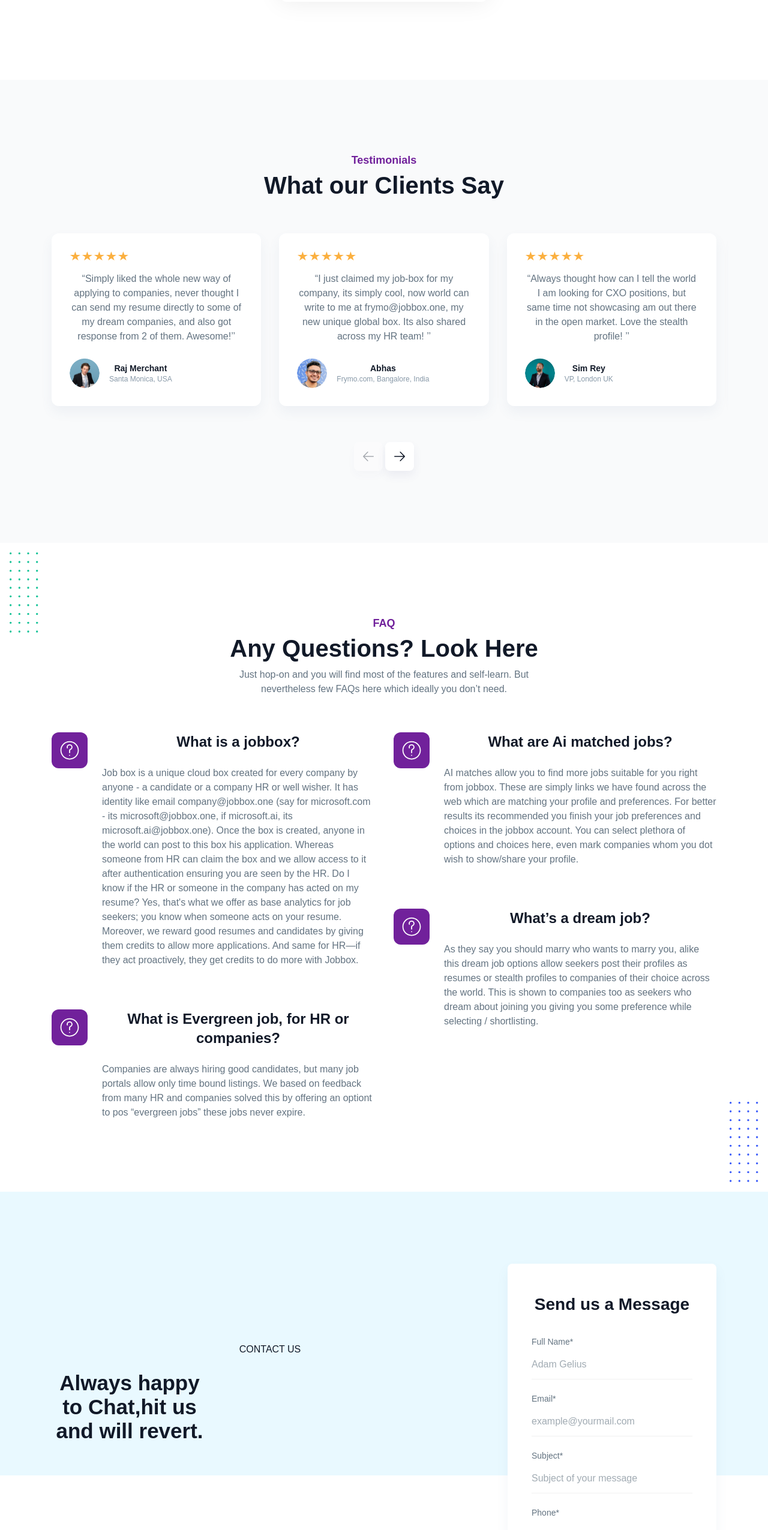
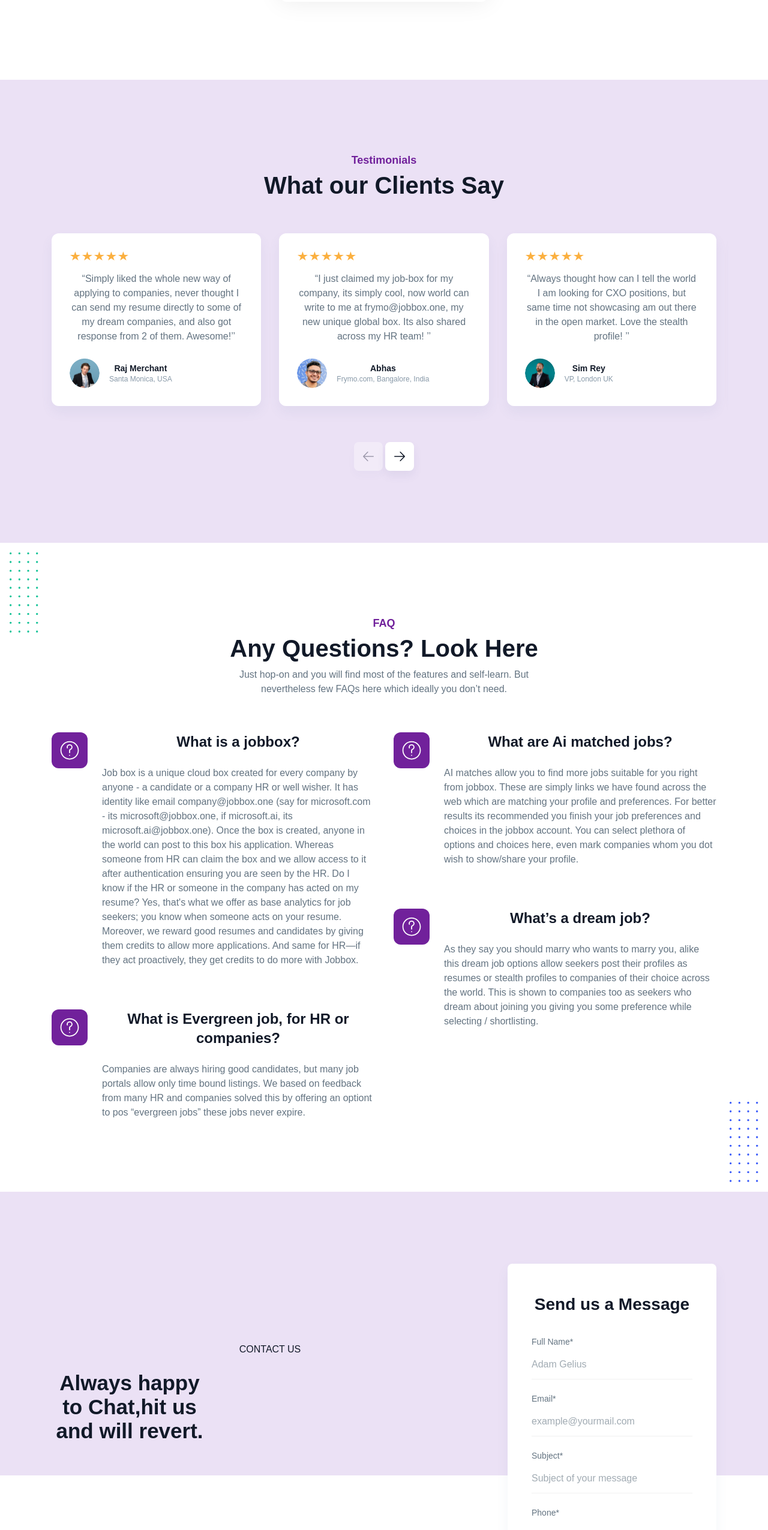
Before and after one commit to shubhadip-raj/UI-Template, a website: page index.html in a window 1280 px wide. Shown: the part 4760-7311 px from the top of the page at 60% size. Drawn offline with nearby package versions, Linux system fonts and the light colour scheme; no server answers.

Commit message:
commit changes by chnageimg background color of testimonials and contact

```diff
--- a/index.html
+++ b/index.html
@@ -1000,8 +1000,8 @@
   <!-- ====== Pricing Section End -->
 
   <!-- ====== Testimonial Section Start -->
-  <section id="testimonials" class="overflow-hidden bg-gray-1 py-20 dark:bg-dark-2 md:py-[120px]">
-    <div class="container mx-auto">
+  <section id="testimonials" class="overflow-hidden bg-gray-1 py-20 dark:bg-dark-2 md:py-[120px]"   style="background-color: #ebe1f5;">
+    <div class="container mx-auto" >
       <div class="-mx-4 flex flex-wrap justify-center">
         <div class="w-full px-4">
           <div class="mx-auto mb-[60px] max-w-[485px] text-center">
@@ -2087,9 +2087,9 @@
   ====== Blog Section End -->
 
   <!-- ====== Contact Start ====== -->
-  <section id="contact" class="relative py-20 md:py-[120px]">
+  <section id="contact" class="relative py-20 md:py-[120px]" >
     <div class="absolute left-0 top-0 -z-[1] h-full w-full dark:bg-dark"></div>
-    <div class="absolute left-0 top-0 -z-[1] h-1/2 w-full bg-[#E9F9FF] dark:bg-dark-700 lg:h-[45%] xl:h-1/2"></div>
+    <div class="absolute left-0 top-0 -z-[1] h-1/2 w-full bg-[#E9F9FF] dark:bg-dark-700 lg:h-[45%] xl:h-1/2"style="background-color: #ebe1f5;"></div>
     <div class="container px-4">
       <div class="-mx-4 flex flex-wrap items-center">
         <div class="w-full px-4 lg:w-7/12 xl:w-8/12">
```
